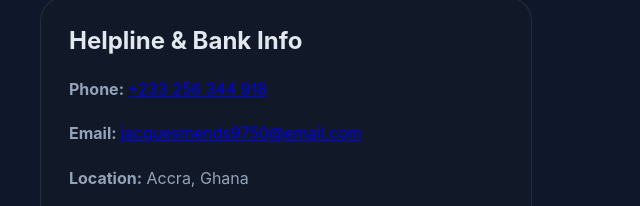
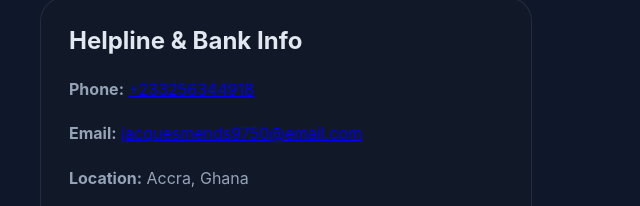
Before and after one commit to jacquesmends9750-ui/jom-bank-frontend, a plain HTML site: page index.html in a window 1280 px wide. Shown: the part 330-536 px from the top of the page, 0-640 px from the left. Drawn offline with Linux system fonts and the light colour scheme.

Commit message:
Update index.html

```diff
--- a/index.html
+++ b/index.html
@@ -47,7 +47,7 @@
         </article>
         <article class="card info-card">
           <h2>Helpline & Bank Info</h2>
-          <p><strong>Phone:</strong> <a href="tel:+233256344918">+233 256 344 918</a></p>
+          <p><strong>Phone:</strong> <a href="tel:+233256344918">+233256344918</a></p>
           <p><strong>Email:</strong> <a href="mailto:jacquesmends9750@email.com">jacquesmends9750@email.com</a></p>
           <p><strong>Location:</strong> Accra, Ghana</p>
           <p><strong>About:</strong> J.O.M Bank provides fast deposits, withdrawals, bill payments, and secure digital cash management for individuals and families.</p>
```
